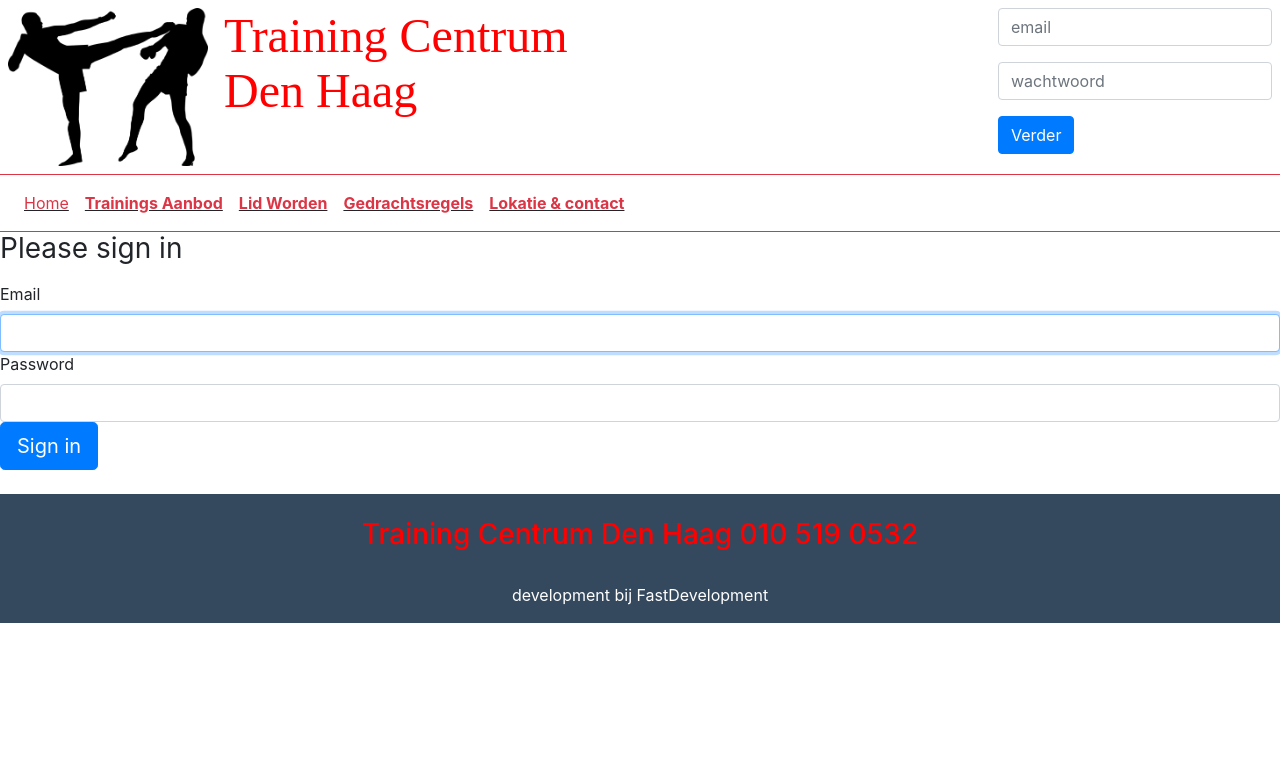
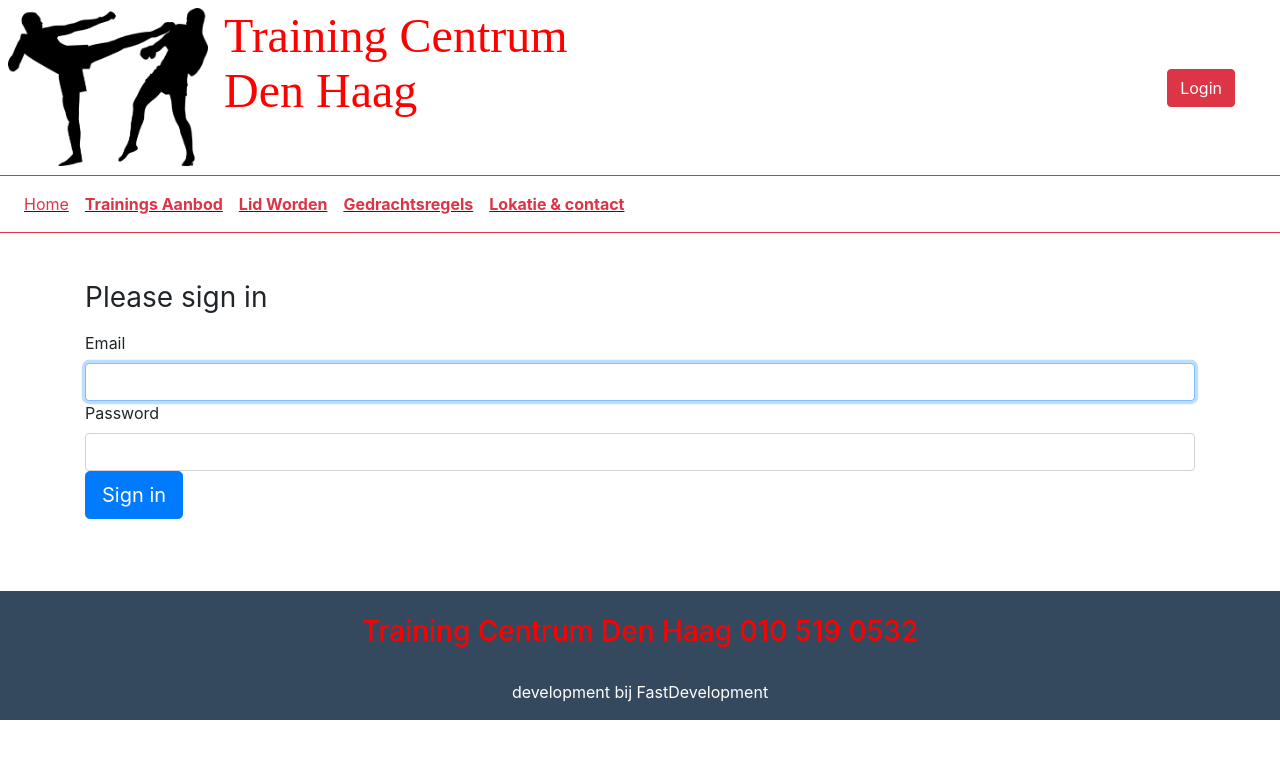
Before and after one commit to ThomasVanRijn/training_factory, a Symfony app: template templates/security/login.html.twig in a window 1280 px wide. Shown: the top 759 px of the page. Run offline with Twig, Linux system fonts and the light colour scheme; the template is opened without the code that fills it, so the values that code supplies are empty; some libraries are stand-ins or nearby versions.

Commit message:
Login af

```diff
--- a/composer.json
+++ b/composer.json
@@ -30,6 +30,7 @@
         "twig/extensions": "^1.5"
     },
     "require-dev": {
+        "doctrine/doctrine-fixtures-bundle": "^3.3",
         "symfony/debug-pack": "*",
         "symfony/maker-bundle": "^1.0",
         "symfony/profiler-pack": "*",
--- a/config/bundles.php
+++ b/config/bundles.php
@@ -13,4 +13,5 @@ return [
     Symfony\Bundle\DebugBundle\DebugBundle::class => ['dev' => true, 'test' => true],
     Symfony\Bundle\MakerBundle\MakerBundle::class => ['dev' => true],
     Symfony\Bundle\WebServerBundle\WebServerBundle::class => ['dev' => true],
+    Doctrine\Bundle\FixturesBundle\DoctrineFixturesBundle::class => ['dev' => true, 'test' => true],
 ];
--- a/src/Controller/bezoekersController.php
+++ b/src/Controller/bezoekersController.php
@@ -9,7 +9,7 @@ use Symfony\Component\Routing\Annotation\Route;
 class bezoekersController extends AbstractController
 {
     /**
-     * @Route ("/home", name="home")
+     * @Route ("/", name="home")
      */
     public function home()
     {
--- a/templates/base.html.twig
+++ b/templates/base.html.twig
@@ -24,17 +24,18 @@
             </h1>
         </div>
 
-        <form class="p-2 ml-auto text-danger">
-            <div class="form-group">
-                <input type="email" class="form-control" id="exampleInputEmail1" aria-describedby="emailHelp"
-                       placeholder="email">
+        <div class="row ml-auto align-items-center" style="height: 175px; margin: 0 30px 0 0">
+            <div class="col">
+                {% if app.user %}
+                    <div class="mb-3">
+                        You are logged in as {{ app.user.username }}, <a class="btn btn-danger"
+                                                                         href="{{ path('app_logout') }}">Logout</a>
+                    </div>
+                {% else %}
+                    <a class="btn btn-danger" href="/login">Login</a>
+                {% endif %}
             </div>
-            <div class="form-group">
-                <input type="password" class="form-control" id="exampleInputPassword1" autocomplete="off"
-                       placeholder="wachtwoord">
-            </div>
-            <button type="submit" class="btn btn-primary">Verder</button>
-        </form>
+        </div>
     </div>
     <nav class="navbar navbar-expand-md navbar-light border-top border-bottom border-danger">
         <button class="navbar-toggler" type="button" data-toggle="collapse" data-target="#navbarSupportedContent"
@@ -45,7 +46,7 @@
             <ul class="navbar-nav mr-auto" style="text-decoration: underline">
                 <li class="nav-item">
                     <a class="nav-link text-danger"
-                       href="/home" {% if app.request.get('_route') == 'home' %} style="font-weight: bold" {% endif %}>
+                       href="/" {% if app.request.get('_route') == 'home' %} style="font-weight: bold" {% endif %}>
                         Home</a>
                 </li>
                 <li class="nav-item text-danger">
--- a/templates/security/login.html.twig
+++ b/templates/security/login.html.twig
@@ -3,6 +3,8 @@
 {% block title %}Log in!{% endblock %}
 
 {% block body %}
+    <div class="container">
+        <br><br>
         <form method="post">
             {% if error %}
                 <div class="alert alert-danger">{{ error.messageKey|trans(error.messageData, 'security') }}</div>
@@ -16,7 +18,8 @@
 
             <h1 class="h3 mb-3 font-weight-normal">Please sign in</h1>
             <label for="inputEmail">Email</label>
-    <input type="email" value="{{ last_username }}" name="email" id="inputEmail" class="form-control" required autofocus>
+            <input type="email" value="{{ last_username }}" name="email" id="inputEmail" class="form-control" required
+                   autofocus>
             <label for="inputPassword">Password</label>
             <input type="password" name="password" id="inputPassword" class="form-control" required>
 
@@ -39,4 +42,6 @@
                 Sign in
             </button>
         </form>
+        <br><br>
+    </div>
 {% endblock %}
```
Also changed, not shown: src/DataFixtures/AppFixtures.php (added, +17 -0 lines), src/DataFixtures/UserFixture.php (added, +45 -0 lines), 2 other files. Lines whose indentation alone changed are shown as unchanged.
